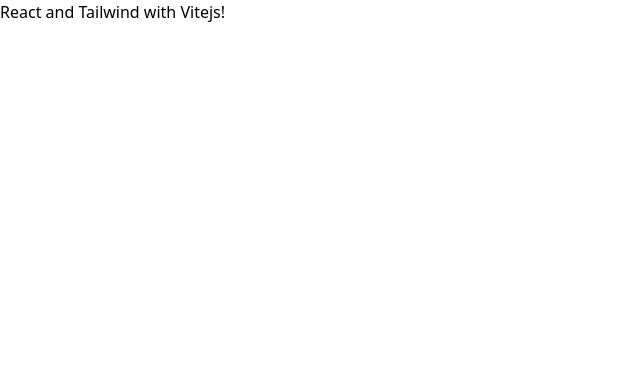
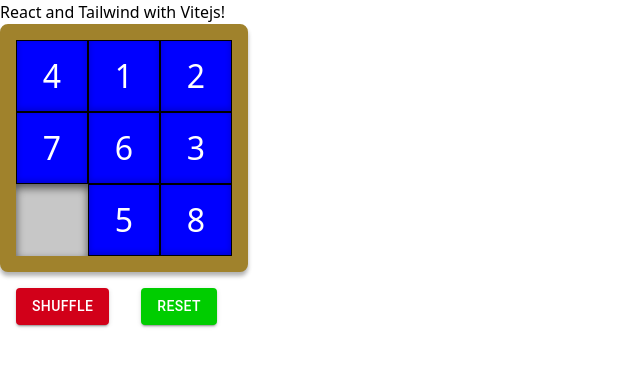
Before and after one commit to boorooksus/React-Puzzle, a React (Vite) app in the folder front/: page / in a window 1280 px wide. Shown: the top 366 px of the page, without its empty margins (0-640 px from the left). Built offline with nearby package versions, Linux system fonts and the light colour scheme.

Commit message:
Implement Number Puzzle

```diff
--- a/front/src/App.tsx
+++ b/front/src/App.tsx
@@ -1,5 +1,6 @@
 import React, { useEffect } from 'react';
 import './css/style.scss';
+import Puzzle from './partials/Puzzle';
 
 function App() {
   return (
@@ -7,6 +8,8 @@
       <h1 className="font-bold text-2xl text-blue-900">
         React and Tailwind with Vitejs!
       </h1>
+
+      <Puzzle />
     </div>
   );
 }
--- /dev/null
+++ b/front/src/css/Puzzle.css
@@ -0,0 +1,89 @@
+.Puzzle-squares {
+  display: inline-grid;
+  box-shadow: 0 4px 4px rgba(0, 0, 0, 0.3);
+  grid-template-columns: 72px 72px 72px;
+  grid-template-rows: 72px 72px 72px;
+  grid-gap: 0;
+  border-style: solid;
+  border-width: 16px;
+  border-radius: 8px;
+  border-color: #a0822c;
+  background-color: #c7c7c7;
+}
+
+.Puzzle-square {
+  display: flex;
+  font-size: 24pt;
+  border: 1px solid black;
+  border-radius: 0;
+  background-color: blue;
+  color: white;
+  box-shadow: inset 0 -2px 6px rgba(0, 0, 0, 0.2);
+  justify-content: center;
+  align-items: center;
+  cursor: pointer;
+  user-select: none;
+}
+
+.Puzzle-square:active {
+  box-shadow: inset 0 0 8px rgba(0, 0, 0, 0.2);
+}
+
+.Puzzle-square-empty,
+.Puzzle-square-empty:active {
+  border: none;
+  background-color: inherit;
+  box-shadow: inset 0 4px 8px rgba(0, 0, 0, 0.6);
+  cursor: auto;
+}
+
+.Puzzle-complete {
+  color: red;
+  font-size: 20pt;
+  margin-top: 16px;
+}
+
+.Puzzle-controls {
+  display: block;
+}
+
+.Puzzle button {
+  margin: 16px;
+  padding: 6px 16px;
+  font-size: 0.875rem;
+  min-width: 64px;
+  box-sizing: border-box;
+  box-shadow: 0 3px 1px -2px rgba(0, 0, 0, 0.2), 0 2px 2px 0 rgba(0, 0, 0, 0.14),
+    0 1px 5px 0 rgba(0, 0, 0, 0.12);
+  font-family: 'Roboto', 'Helvetica', 'Arial', sans-serif;
+  font-weight: 500;
+  line-height: 1.75;
+  border-radius: 4px;
+  letter-spacing: 0.02857em;
+  text-transform: uppercase;
+  border: 0;
+  cursor: pointer;
+  outline: 0;
+  position: relative;
+  align-items: center;
+  vertical-align: middle;
+  -moz-appearance: none;
+  justify-content: center;
+  text-decoration: none;
+  -moz-user-select: none;
+  -webkit-appearance: none;
+}
+
+button.Puzzle-shuffle {
+  background-color: #d20019;
+  color: white;
+}
+
+button.Puzzle-reset {
+  background-color: #00cd00;
+  color: white;
+}
+
+.Puzzle button:active {
+  box-shadow: none;
+}
--- /dev/null
+++ b/front/src/partials/Puzzle.tsx
@@ -0,0 +1,50 @@
+import { useReducer, Reducer } from 'react';
+import reducer from '../utils/reducer';
+import { ReducerState, ReducerActions, SHUFFLE } from '../typings/types';
+
+import '../css/Puzzle.css';
+
+const initialState: ReducerState = {
+  items: ['4', '1', '2', '7', '6', '3', null, '5', '8'],
+  complete: false,
+};
+
+const Puzzle = () => {
+  const [state, dispatch] = useReducer<Reducer<ReducerState, ReducerActions>>(
+    reducer,
+    initialState,
+  );
+
+  return (
+    <div className="Puzzle">
+      <div className="Puzzle-squares">
+        {state.items.map((s: string | null, i: number) => (
+          <div
+            className={`Puzzle-square ${s ? '' : 'Puzzle-square-empty'}`}
+            key={`square-${i}`}
+            onClick={() => dispatch({ type: 'move', payload: i })}
+          >
+            {s}
+          </div>
+        ))}
+      </div>
+      <div className="Puzzle-controls">
+        <button
+          className="Puzzle-shuffle"
+          onClick={() => dispatch({ type: SHUFFLE })}
+        >
+          Shuffle
+        </button>
+        <button
+          className="Puzzle-reset"
+          onClick={() => dispatch({ type: 'reset' })}
+        >
+          Reset
+        </button>
+      </div>
+      {state.complete && <div className="Puzzle-complete">Complete!</div>}
+    </div>
+  );
+};
+
+export default Puzzle;
--- /dev/null
+++ b/front/src/typings/types.ts
@@ -0,0 +1,23 @@
+export interface ReducerState {
+  items: (string | null)[];
+  complete: boolean;
+}
+
+export const MOVE = 'move';
+export const SHUFFLE = 'shuffle';
+export const RESET = 'reset';
+
+export interface MoveAction {
+  type: typeof MOVE;
+  payload: number;
+}
+
+export interface ShuffleAction {
+  type: typeof SHUFFLE;
+}
+
+export interface ResetAction {
+  type: typeof RESET;
+}
+
+export type ReducerActions = MoveAction | ShuffleAction | ResetAction;
--- /dev/null
+++ b/front/src/utils/reducer.ts
@@ -0,0 +1,76 @@
+import { ReducerState, ReducerActions } from '../typings/types';
+
+function trySwap(newItems: (string | null)[], position: number, t: number) {
+  if (newItems[t] === null) {
+    const temp = newItems[position];
+    newItems[position] = newItems[t];
+    newItems[t] = temp;
+  }
+}
+
+function arraysEqual(a: (string | null)[], b: (string | null)[]) {
+  for (let i = 0; i < a.length; i++) {
+    if (a[i] !== b[i]) {
+      return false;
+    }
+  }
+  return true;
+}
+
+const CORRECT = ['1', '2', '3', '4', '5', '6', '7', '8', null];
+
+const reducer = (state: ReducerState, action: ReducerActions): ReducerState => {
+  switch (action.type) {
+    case 'move': {
+      const position = action.payload;
+      const newItems = [...state.items];
+      const col = position % 3;
+
+      if (position < 6) {
+        trySwap(newItems, position, position + 3);
+      }
+      if (position > 2) {
+        trySwap(newItems, position, position - 3);
+      }
+      if (col < 2) {
+        trySwap(newItems, position, position + 1);
+      }
+      if (col > 0) {
+        trySwap(newItems, position, position - 1);
+      }
+
+      return {
+        ...state,
+        items: newItems,
+        complete: arraysEqual(newItems, CORRECT),
+      };
+    }
+    case 'shuffle': {
+      let newState = { ...state };
+      do {
+        for (let i = 0; i < 300; i++) {
+          newState = reducer(
+            { ...newState },
+            {
+              type: 'move',
+              payload: Math.floor(Math.random() * 9),
+            },
+          );
+        }
+      } while (newState.complete);
+      return newState;
+    }
+    case 'reset': {
+      return {
+        ...state,
+        items: [...CORRECT],
+        complete: true,
+      };
+    }
+    default: {
+      throw new Error('Unknown action');
+    }
+  }
+};
+
+export default reducer;
```
